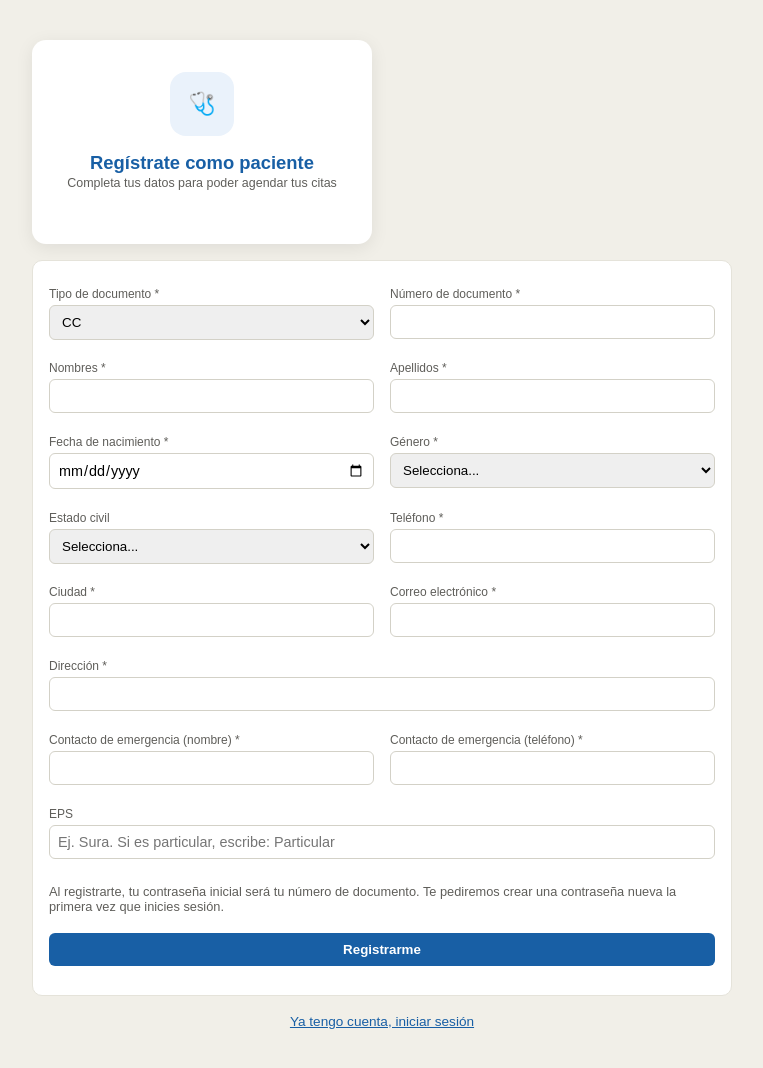
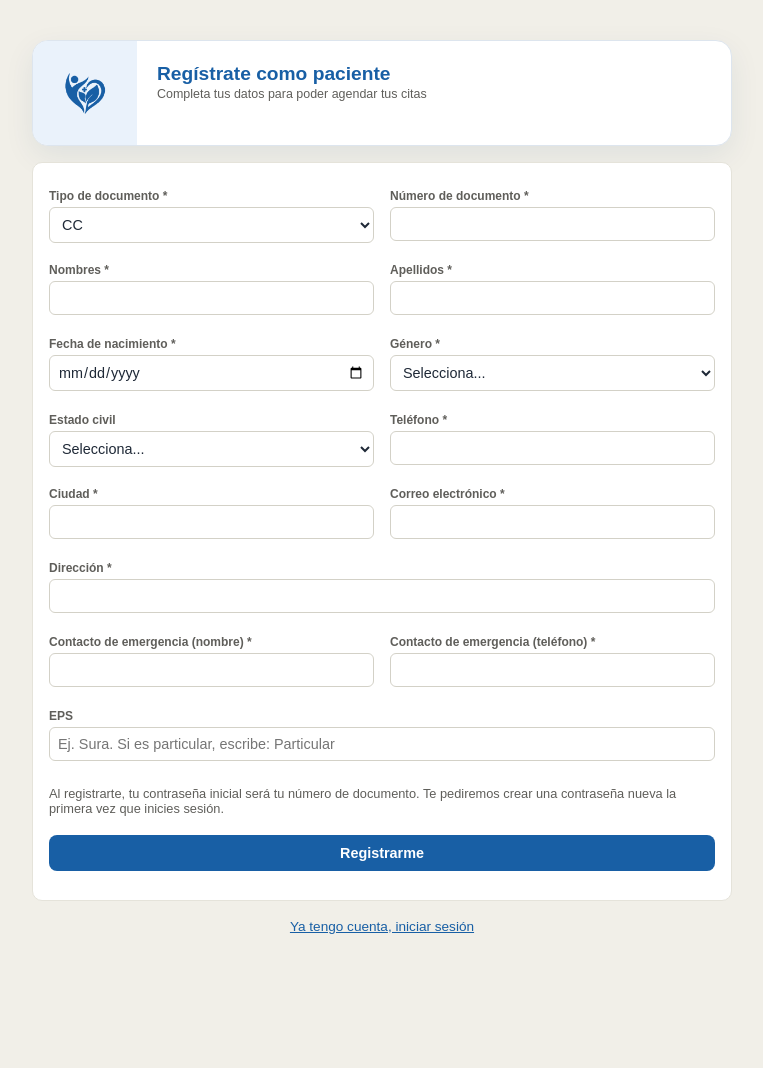
Before and after one commit to luisapalacios69242-wq/IPS-VIDA-SANA, a plain HTML site: page frontend/registro.html in a window 1280 px wide. Shown: the whole page, without its empty margins (258-1021 px from the left). After the commit the page ends 991 px from the top, so only its background shows below. Drawn offline with Linux system fonts and the light colour scheme.

Commit message:
Mejora encabezado y colores del formulario de registro

```diff
--- a/frontend/css/estilos.css
+++ b/frontend/css/estilos.css
@@ -230,3 +230,94 @@ input {
     max-width: 220px;
   }
 }
+
+/* ===== Encabezado de registro: logo + titulo en una tarjeta ===== */
+.registro-header {
+  display: flex;
+  align-items: center;
+  gap: 20px;
+  background: #ffffff;
+  border: 1px solid #dde5ee;
+  border-radius: 16px;
+  box-shadow: 0 10px 30px rgba(18, 63, 107, 0.08);
+  overflow: hidden;
+  margin-bottom: 16px;
+}
+
+.registro-header-logo {
+  background: #eaf2fb;
+  padding: 24px;
+  display: flex;
+  align-items: center;
+  justify-content: center;
+}
+
+.registro-header-logo img {
+  width: 56px;
+  height: 56px;
+  object-fit: contain;
+}
+
+.registro-header-texto {
+  padding: 16px 20px 16px 0;
+  text-align: left;
+}
+
+.registro-titulo {
+  font-weight: 700;
+  color: #185fa5;
+  font-size: 1.2rem;
+  margin: 0 0 2px;
+}
+
+@media (max-width: 560px) {
+  .registro-header {
+    flex-direction: column;
+    text-align: center;
+  }
+
+  .registro-header-texto {
+    padding: 0 20px 20px;
+    text-align: center;
+  }
+}
+
+/* ===== Colores del formulario de registro ===== */
+.tarjeta-formulario label {
+  color: #374151;
+  font-weight: 600;
+}
+
+.tarjeta-formulario input,
+.tarjeta-formulario select {
+  border: 1px solid #d3d1c7;
+  border-radius: 8px;
+  padding: 9px 10px;
+  font-size: 0.9rem;
+  color: #1f2937;
+  background: #ffffff;
+  width: 100%;
+}
+
+.tarjeta-formulario input:focus,
+.tarjeta-formulario select:focus {
+  outline: none;
+  border-color: #185fa5;
+  box-shadow: 0 0 0 3px rgba(24, 95, 165, 0.12);
+}
+
+.tarjeta-formulario button#btnRegistrar {
+  width: 100%;
+  padding: 10px;
+  background: #185fa5;
+  color: #fff;
+  border: none;
+  border-radius: 8px;
+  font-weight: 600;
+  font-size: 0.9rem;
+  cursor: pointer;
+}
+
+.tarjeta-formulario button#btnRegistrar:hover {
+  background: #123f6b;
+}
--- a/frontend/registro.html
+++ b/frontend/registro.html
@@ -9,10 +9,14 @@
 <body class="pagina-login" style="align-items:flex-start; padding-top:40px; padding-bottom:40px;">
   <div style="max-width:700px; width:100%;">
 
-    <div class="contenedor-login" style="margin-bottom:16px;">
-      <div class="icono-consultorio">🩺</div>
-      <p style="font-weight:700; color:#185fa5; font-size:1.15rem; margin:0 0 2px;">Regístrate como paciente</p>
-      <p class="subtitulo">Completa tus datos para poder agendar tus citas</p>
+    <div class="registro-header">
+      <div class="registro-header-logo">
+        <img src="img/logo-icono.png" alt="Vida Sana">
+      </div>
+      <div class="registro-header-texto">
+        <p class="registro-titulo">Regístrate como paciente</p>
+        <p class="subtitulo">Completa tus datos para poder agendar tus citas</p>
+      </div>
     </div>
 
     <div class="tarjeta tarjeta-formulario">
```
